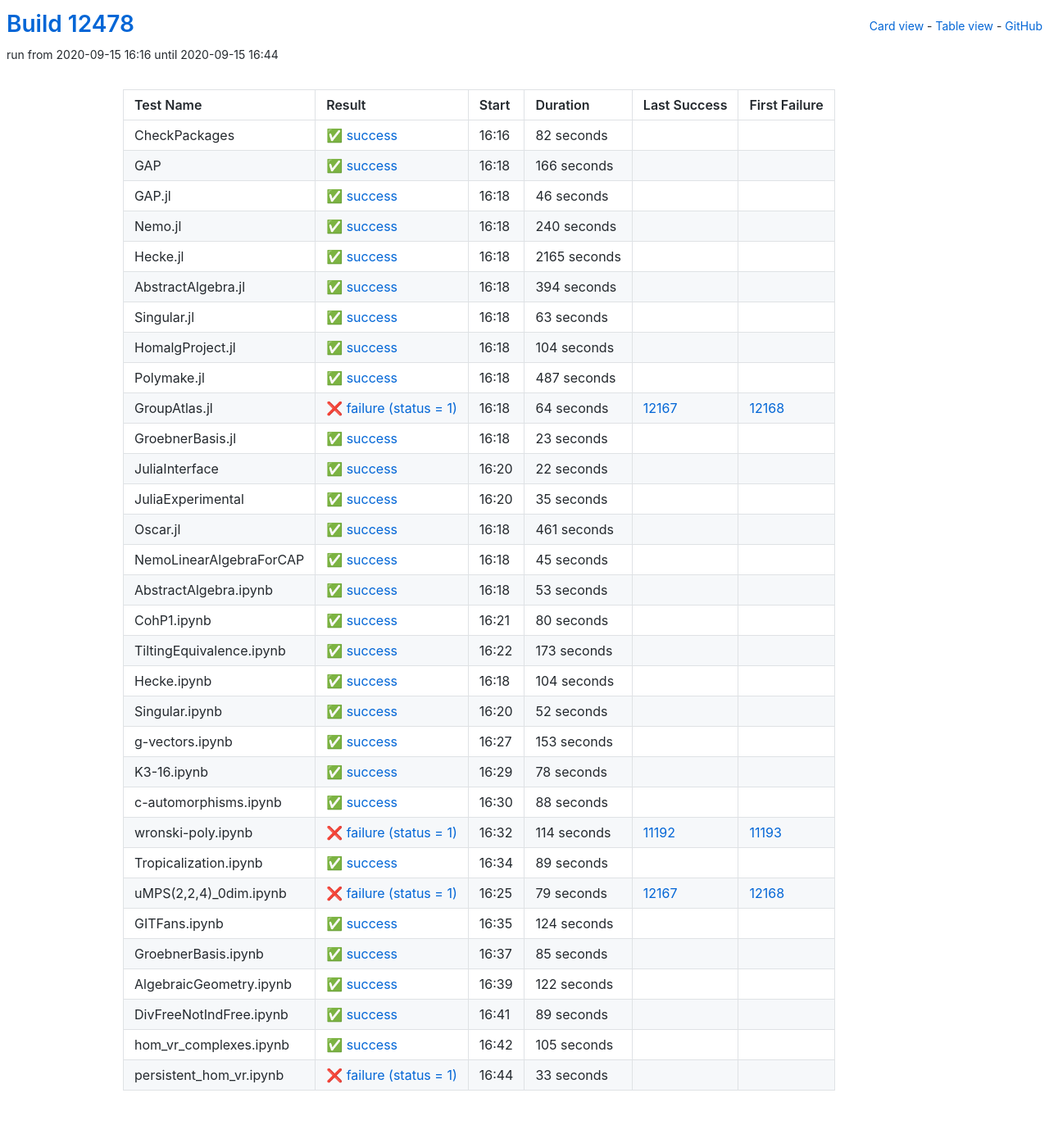
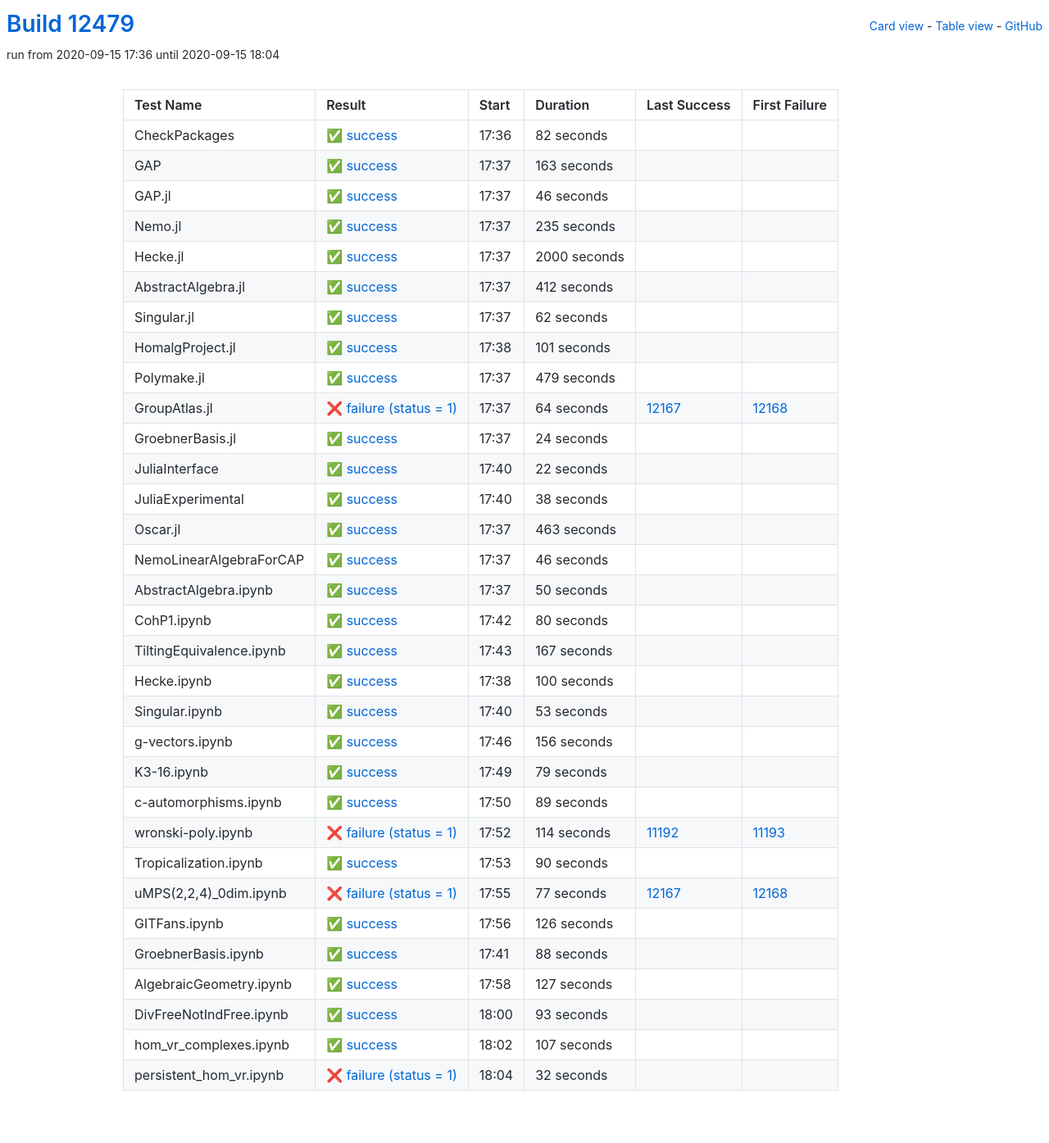
Before and after one commit to oscar-system/oscar-ci-status, a Jekyll site: the page built from table.html, in a window 1280 px wide. Shown: the whole page at 82% size. Built offline with Jekyll 4.4.1, drawn with Linux system fonts in a browser that asks for light colours.

Commit message:
Build #12479

```diff
--- a/_data/ci.yml
+++ b/_data/ci.yml
@@ -1,6 +1,6 @@
 ---
-build: 12478
-build_url: https://oscarci.mathematik.uni-kl.de/job/oscar/12478/
+build: 12479
+build_url: https://oscarci.mathematik.uni-kl.de/job/oscar/12479/
 job: oscar
 organization: oscar-system
 repo: oscar-ci-status
@@ -8,8 +8,8 @@
 tests:
 - name: CheckPackages
   id: checkpackages
-  log: https://oscarci.mathematik.uni-kl.de/job/oscar/12478/artifact/logs/build-12478/CheckPackages.log
-  start: 2020-09-15 16:16
+  log: https://oscarci.mathematik.uni-kl.de/job/oscar/12479/artifact/logs/build-12479/CheckPackages.log
+  start: 2020-09-15 17:36
   success: true
   exitcode: 0
   status: success
@@ -20,20 +20,20 @@
   first_failure_url:
 - name: GAP
   id: gap
-  log: https://oscarci.mathematik.uni-kl.de/job/oscar/12478/artifact/logs/build-12478/GAP.log
-  start: 2020-09-15 16:18
+  log: https://oscarci.mathematik.uni-kl.de/job/oscar/12479/artifact/logs/build-12479/GAP.log
+  start: 2020-09-15 17:37
   success: true
   exitcode: 0
   status: success
-  duration: 166
+  duration: 163
   last_success: false
   last_success_url:
   first_failure: false
   first_failure_url:
 - name: GAP.jl
   id: gap-jl
-  log: https://oscarci.mathematik.uni-kl.de/job/oscar/12478/artifact/logs/build-12478/GAP.jl.log
-  start: 2020-09-15 16:18
+  log: https://oscarci.mathematik.uni-kl.de/job/oscar/12479/artifact/logs/build-12479/GAP.jl.log
+  start: 2020-09-15 17:37
   success: true
   exitcode: 0
   status: success
@@ -44,80 +44,80 @@
   first_failure_url:
 - name: Nemo.jl
   id: nemo-jl
-  log: https://oscarci.mathematik.uni-kl.de/job/oscar/12478/artifact/logs/build-12478/Nemo.jl.log
-  start: 2020-09-15 16:18
+  log: https://oscarci.mathematik.uni-kl.de/job/oscar/12479/artifact/logs/build-12479/Nemo.jl.log
+  start: 2020-09-15 17:37
   success: true
   exitcode: 0
   status: success
-  duration: 240
+  duration: 235
   last_success: false
   last_success_url:
   first_failure: false
   first_failure_url:
 - name: Hecke.jl
   id: hecke-jl
-  log: https://oscarci.mathematik.uni-kl.de/job/oscar/12478/artifact/logs/build-12478/Hecke.jl.log
-  start: 2020-09-15 16:18
+  log: https://oscarci.mathematik.uni-kl.de/job/oscar/12479/artifact/logs/build-12479/Hecke.jl.log
+  start: 2020-09-15 17:37
   success: true
   exitcode: 0
   status: success
-  duration: 2165
+  duration: 2000
   last_success: false
   last_success_url:
   first_failure: false
   first_failure_url:
 - name: AbstractAlgebra.jl
   id: abstractalgebra-jl
-  log: https://oscarci.mathematik.uni-kl.de/job/oscar/12478/artifact/logs/build-12478/AbstractAlgebra.jl.log
-  start: 2020-09-15 16:18
+  log: https://oscarci.mathematik.uni-kl.de/job/oscar/12479/artifact/logs/build-12479/AbstractAlgebra.jl.log
+  start: 2020-09-15 17:37
   success: true
   exitcode: 0
   status: success
-  duration: 394
+  duration: 412
   last_success: false
   last_success_url:
   first_failure: false
   first_failure_url:
 - name: Singular.jl
   id: singular-jl
-  log: https://oscarci.mathematik.uni-kl.de/job/oscar/12478/artifact/logs/build-12478/Singular.jl.log
-  start: 2020-09-15 16:18
+  log: https://oscarci.mathematik.uni-kl.de/job/oscar/12479/artifact/logs/build-12479/Singular.jl.log
+  start: 2020-09-15 17:37
   success: true
   exitcode: 0
   status: success
-  duration: 63
+  duration: 62
   last_success: false
   last_success_url:
   first_failure: false
   first_failure_url:
 - name: HomalgProject.jl
   id: homalgproject-jl
-  log: https://oscarci.mathematik.uni-kl.de/job/oscar/12478/artifact/logs/build-12478/HomalgProject.jl.log
-  start: 2020-09-15 16:18
+  log: https://oscarci.mathematik.uni-kl.de/job/oscar/12479/artifact/logs/build-12479/HomalgProject.jl.log
+  start: 2020-09-15 17:38
   success: true
   exitcode: 0
   status: success
-  duration: 104
+  duration: 101
   last_success: false
   last_success_url:
   first_failure: false
   first_failure_url:
 - name: Polymake.jl
   id: polymake-jl
-  log: https://oscarci.mathematik.uni-kl.de/job/oscar/12478/artifact/logs/build-12478/Polymake.jl.log
-  start: 2020-09-15 16:18
+  log: https://oscarci.mathematik.uni-kl.de/job/oscar/12479/artifact/logs/build-12479/Polymake.jl.log
+  start: 2020-09-15 17:37
   success: true
   exitcode: 0
   status: success
-  duration: 487
+  duration: 479
   last_success: false
   last_success_url:
   first_failure: false
   first_failure_url:
 - name: GroupAtlas.jl
   id: groupatlas-jl
-  log: https://oscarci.mathematik.uni-kl.de/job/oscar/12478/artifact/logs/build-12478/GroupAtlas.jl.log
-  start: 2020-09-15 16:18
+  log: https://oscarci.mathematik.uni-kl.de/job/oscar/12479/artifact/logs/build-12479/GroupAtlas.jl.log
+  start: 2020-09-15 17:37
   success: false
   exitcode: 1
   status: failure
@@ -128,20 +128,20 @@
   first_failure_url: https://oscarci.mathematik.uni-kl.de/job/oscar/12168/
 - name: GroebnerBasis.jl
   id: groebnerbasis-jl
-  log: https://oscarci.mathematik.uni-kl.de/job/oscar/12478/artifact/logs/build-12478/GroebnerBasis.jl.log
-  start: 2020-09-15 16:18
+  log: https://oscarci.mathematik.uni-kl.de/job/oscar/12479/artifact/logs/build-12479/GroebnerBasis.jl.log
+  start: 2020-09-15 17:37
   success: true
   exitcode: 0
   status: success
-  duration: 23
+  duration: 24
   last_success: false
   last_success_url:
   first_failure: false
   first_failure_url:
 - name: JuliaInterface
   id: juliainterface
-  log: https://oscarci.mathematik.uni-kl.de/job/oscar/12478/artifact/logs/build-12478/JuliaInterface.log
-  start: 2020-09-15 16:20
+  log: https://oscarci.mathematik.uni-kl.de/job/oscar/12479/artifact/logs/build-12479/JuliaInterface.log
+  start: 2020-09-15 17:40
   success: true
   exitcode: 0
   status: success
@@ -152,56 +152,56 @@
   first_failure_url:
 - name: JuliaExperimental
   id: juliaexperimental
-  log: https://oscarci.mathematik.uni-kl.de/job/oscar/12478/artifact/logs/build-12478/JuliaExperimental.log
-  start: 2020-09-15 16:20
+  log: https://oscarci.mathematik.uni-kl.de/job/oscar/12479/artifact/logs/build-12479/JuliaExperimental.log
+  start: 2020-09-15 17:40
   success: true
   exitcode: 0
   status: success
-  duration: 35
+  duration: 38
   last_success: false
   last_success_url:
   first_failure: false
   first_failure_url:
 - name: Oscar.jl
   id: oscar-jl
-  log: https://oscarci.mathematik.uni-kl.de/job/oscar/12478/artifact/logs/build-12478/Oscar.jl.log
-  start: 2020-09-15 16:18
+  log: https://oscarci.mathematik.uni-kl.de/job/oscar/12479/artifact/logs/build-12479/Oscar.jl.log
+  start: 2020-09-15 17:37
   success: true
   exitcode: 0
   status: success
-  duration: 461
+  duration: 463
   last_success: false
   last_success_url:
   first_failure: false
   first_failure_url:
 - name: NemoLinearAlgebraForCAP
   id: nemolinearalgebraforcap
-  log: https://oscarci.mathematik.uni-kl.de/job/oscar/12478/artifact/logs/build-12478/NemoLinearAlgebraForCAP.log
-  start: 2020-09-15 16:18
+  log: https://oscarci.mathematik.uni-kl.de/job/oscar/12479/artifact/logs/build-12479/NemoLinearAlgebraForCAP.log
+  start: 2020-09-15 17:37
   success: true
   exitcode: 0
   status: success
-  duration: 45
+  duration: 46
   last_success: false
   last_success_url:
   first_failure: false
   first_failure_url:
 - name: AbstractAlgebra.ipynb
   id: abstractalgebra-ipynb
-  log: https://oscarci.mathematik.uni-kl.de/job/oscar/12478/artifact/logs/build-12478/AbstractAlgebra.ipynb.log
-  start: 2020-09-15 16:18
+  log: https://oscarci.mathematik.uni-kl.de/job/oscar/12479/artifact/logs/build-12479/AbstractAlgebra.ipynb.log
+  start: 2020-09-15 17:37
   success: true
   exitcode: 0
   status: success
-  duration: 53
+  duration: 50
   last_success: false
   last_success_url:
   first_failure: false
   first_failure_url:
 - name: CohP1.ipynb
   id: cohp1-ipynb
-  log: https://oscarci.mathematik.uni-kl.de/job/oscar/12478/artifact/logs/build-12478/CohP1.ipynb.log
-  start: 2020-09-15 16:21
+  log: https://oscarci.mathematik.uni-kl.de/job/oscar/12479/artifact/logs/build-12479/CohP1.ipynb.log
+  start: 2020-09-15 17:42
   success: true
   exitcode: 0
   status: success
@@ -212,80 +212,80 @@
   first_failure_url:
 - name: TiltingEquivalence.ipynb
   id: tiltingequivalence-ipynb
-  log: https://oscarci.mathematik.uni-kl.de/job/oscar/12478/artifact/logs/build-12478/TiltingEquivalence.ipynb.log
-  start: 2020-09-15 16:22
+  log: https://oscarci.mathematik.uni-kl.de/job/oscar/12479/artifact/logs/build-12479/TiltingEquivalence.ipynb.log
+  start: 2020-09-15 17:43
   success: true
   exitcode: 0
   status: success
-  duration: 173
+  duration: 167
   last_success: false
   last_success_url:
   first_failure: false
   first_failure_url:
 - name: Hecke.ipynb
   id: hecke-ipynb
-  log: https://oscarci.mathematik.uni-kl.de/job/oscar/12478/artifact/logs/build-12478/Hecke.ipynb.log
-  start: 2020-09-15 16:18
+  log: https://oscarci.mathematik.uni-kl.de/job/oscar/12479/artifact/logs/build-12479/Hecke.ipynb.log
+  start: 2020-09-15 17:38
   success: true
   exitcode: 0
   status: success
-  duration: 104
+  duration: 100
   last_success: false
   last_success_url:
   first_failure: false
   first_failure_url:
 - name: Singular.ipynb
   id: singular-ipynb
-  log: https://oscarci.mathematik.uni-kl.de/job/oscar/12478/artifact/logs/build-12478/Singular.ipynb.log
-  start: 2020-09-15 16:20
+  log: https://oscarci.mathematik.uni-kl.de/job/oscar/12479/artifact/logs/build-12479/Singular.ipynb.log
+  start: 2020-09-15 17:40
   success: true
   exitcode: 0
   status: success
-  duration: 52
+  duration: 53
   last_success: false
   last_success_url:
   first_failure: false
   first_failure_url:
 - name: g-vectors.ipynb
   id: g-vectors-ipynb
-  log: https://oscarci.mathematik.uni-kl.de/job/oscar/12478/artifact/logs/build-12478/g-vectors.ipynb.log
-  start: 2020-09-15 16:27
+  log: https://oscarci.mathematik.uni-kl.de/job/oscar/12479/artifact/logs/build-12479/g-vectors.ipynb.log
+  start: 2020-09-15 17:46
   success: true
   exitcode: 0
   status: success
-  duration: 153
+  duration: 156
   last_success: false
   last_success_url:
   first_failure: false
   first_failure_url:
 - name: K3-16.ipynb
   id: k3-16-ipynb
-  log: https://oscarci.mathematik.uni-kl.de/job/oscar/12478/artifact/logs/build-12478/K3-16.ipynb.log
-  start: 2020-09-15 16:29
+  log: https://oscarci.mathematik.uni-kl.de/job/oscar/12479/artifact/logs/build-12479/K3-16.ipynb.log
+  start: 2020-09-15 17:49
   success: true
   exitcode: 0
   status: success
-  duration: 78
+  duration: 79
   last_success: false
   last_success_url:
   first_failure: false
   first_failure_url:
 - name: c-automorphisms.ipynb
   id: c-automorphisms-ipynb
-  log: https://oscarci.mathematik.uni-kl.de/job/oscar/12478/artifact/logs/build-12478/c-automorphisms.ipynb.log
-  start: 2020-09-15 16:30
+  log: https://oscarci.mathematik.uni-kl.de/job/oscar/12479/artifact/logs/build-12479/c-automorphisms.ipynb.log
+  start: 2020-09-15 17:50
   success: true
   exitcode: 0
   status: success
-  duration: 88
+  duration: 89
   last_success: false
   last_success_url:
   first_failure: false
   first_failure_url:
 - name: wronski-poly.ipynb
   id: wronski-poly-ipynb
-  log: https://oscarci.mathematik.uni-kl.de/job/oscar/12478/artifact/logs/build-12478/wronski-poly.ipynb.log
-  start: 2020-09-15 16:32
+  log: https://oscarci.mathematik.uni-kl.de/job/oscar/12479/artifact/logs/build-12479/wronski-poly.ipynb.log
+  start: 2020-09-15 17:52
   success: false
   exitcode: 1
   status: failure
@@ -296,96 +296,96 @@
   first_failure_url: https://oscarci.mathematik.uni-kl.de/job/oscar/11193/
 - name: Tropicalization.ipynb
   id: tropicalization-ipynb
-  log: https://oscarci.mathematik.uni-kl.de/job/oscar/12478/artifact/logs/build-12478/Tropicalization.ipynb.log
-  start: 2020-09-15 16:34
+  log: https://oscarci.mathematik.uni-kl.de/job/oscar/12479/artifact/logs/build-12479/Tropicalization.ipynb.log
+  start: 2020-09-15 17:53
   success: true
   exitcode: 0
   status: success
-  duration: 89
+  duration: 90
   last_success: false
   last_success_url:
   first_failure: false
   first_failure_url:
 - name: uMPS(2,2,4)_0dim.ipynb
   id: umps-2-2-4-0dim-ipynb
-  log: https://oscarci.mathematik.uni-kl.de/job/oscar/12478/artifact/logs/build-12478/uMPS-2-2-4-_0dim.ipynb.log
-  start: 2020-09-15 16:25
+  log: https://oscarci.mathematik.uni-kl.de/job/oscar/12479/artifact/logs/build-12479/uMPS-2-2-4-_0dim.ipynb.log
+  start: 2020-09-15 17:55
   success: false
   exitcode: 1
   status: failure
-  duration: 79
+  duration: 77
   last_success: 12167
   last_success_url: https://oscarci.mathematik.uni-kl.de/job/oscar/12167/
   first_failure: 12168
   first_failure_url: https://oscarci.mathematik.uni-kl.de/job/oscar/12168/
 - name: GITFans.ipynb
   id: gitfans-ipynb
-  log: https://oscarci.mathematik.uni-kl.de/job/oscar/12478/artifact/logs/build-12478/GITFans.ipynb.log
-  start: 2020-09-15 16:35
+  log: https://oscarci.mathematik.uni-kl.de/job/oscar/12479/artifact/logs/build-12479/GITFans.ipynb.log
+  start: 2020-09-15 17:56
   success: true
   exitcode: 0
   status: success
-  duration: 124
+  duration: 126
   last_success: false
   last_success_url:
   first_failure: false
   first_failure_url:
 - name: GroebnerBasis.ipynb
   id: groebnerbasis-ipynb
-  log: https://oscarci.mathematik.uni-kl.de/job/oscar/12478/artifact/logs/build-12478/GroebnerBasis.ipynb.log
-  start: 2020-09-15 16:37
+  log: https://oscarci.mathematik.uni-kl.de/job/oscar/12479/artifact/logs/build-12479/GroebnerBasis.ipynb.log
+  start: 2020-09-15 17:41
   success: true
   exitcode: 0
   status: success
-  duration: 85
+  duration: 88
   last_success: false
   last_success_url:
   first_failure: false
   first_failure_url:
 - name: AlgebraicGeometry.ipynb
   id: algebraicgeometry-ipynb
-  log: https://oscarci.mathematik.uni-kl.de/job/oscar/12478/artifact/logs/build-12478/AlgebraicGeometry.ipynb.log
-  start: 2020-09-15 16:39
+  log: https://oscarci.mathematik.uni-kl.de/job/oscar/12479/artifact/logs/build-12479/AlgebraicGeometry.ipynb.log
+  start: 2020-09-15 17:58
   success: true
   exitcode: 0
   status: success
-  duration: 122
+  duration: 127
   last_success: false
   last_success_url:
   first_failure: false
   first_failure_url:
 - name: DivFreeNotIndFree.ipynb
   id: divfreenotindfree-ipynb
-  log: https://oscarci.mathematik.uni-kl.de/job/oscar/12478/artifact/logs/build-12478/DivFreeNotIndFree.ipynb.log
-  start: 2020-09-15 16:41
+  log: https://oscarci.mathematik.uni-kl.de/job/oscar/12479/artifact/logs/build-12479/DivFreeNotIndFree.ipynb.log
+  start: 2020-09-15 18:00
   success: true
   exitcode: 0
   status: success
-  duration: 89
+  duration: 93
   last_success: false
   last_success_url:
   first_failure: false
   first_failure_url:
 - name: hom_vr_complexes.ipynb
   id: hom-vr-complexes-ipynb
-  log: https://oscarci.mathematik.uni-kl.de/job/oscar/12478/artifact/logs/build-12478/hom_vr_complexes.ipynb.log
-  start: 2020-09-15 16:42
+  log: https://oscarci.mathematik.uni-kl.de/job/oscar/12479/artifact/logs/build-12479/hom_vr_complexes.ipynb.log
+  start: 2020-09-15 18:02
   success: true
   exitcode: 0
   status: success
-  duration: 105
+  duration: 107
   last_success: false
   last_success_url:
   first_failure: false
   first_failure_url:
 - name: persistent_hom_vr.ipynb
   id: persistent-hom-vr-ipynb
-  log: https://oscarci.mathematik.uni-kl.de/job/oscar/12478/artifact/logs/build-12478/persistent_hom_vr.ipynb.log
-  start: 2020-09-15 16:44
+  log: https://oscarci.mathematik.uni-kl.de/job/oscar/12479/artifact/logs/build-12479/persistent_hom_vr.ipynb.log
+  start: 2020-09-15 18:04
   success: false
   exitcode: 1
   status: failure
-  duration: 33
+  duration: 32
   last_success: false
   last_success_url:
   first_failure: false
```
Also changed, not shown: README.md.
